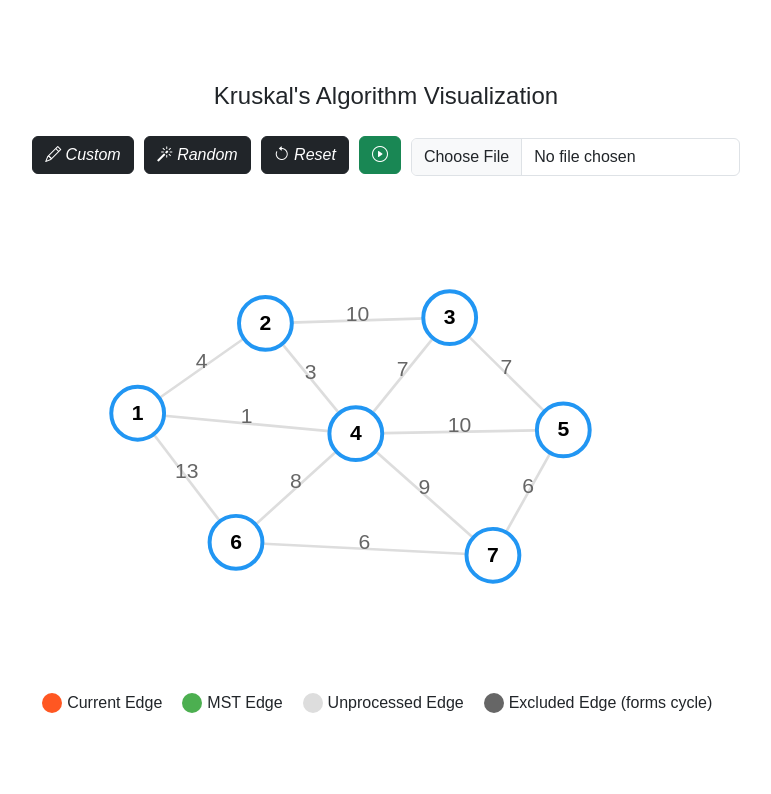
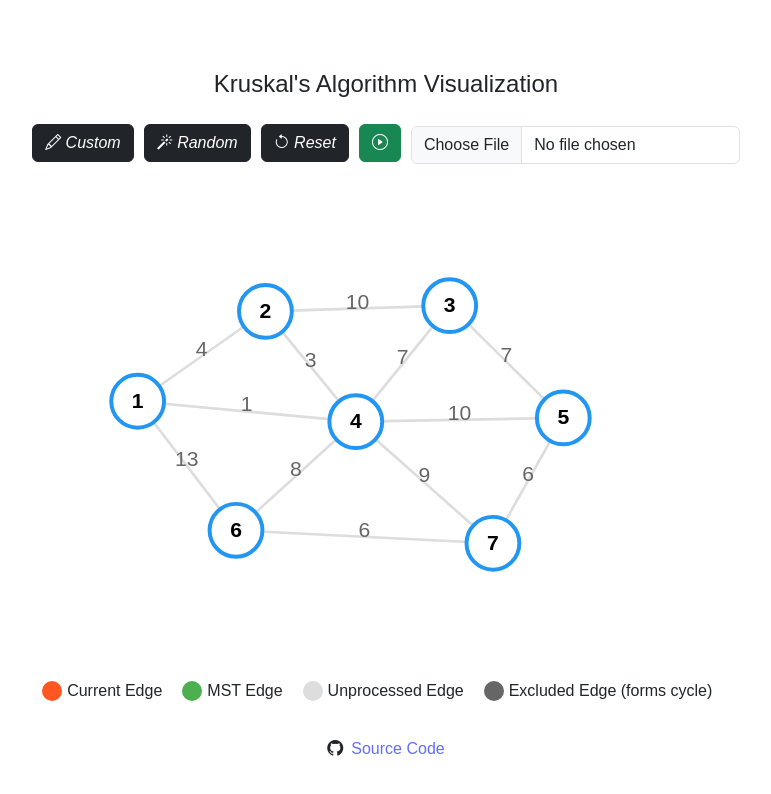
Before and after one commit to ArchontisKostis/algo-vis, a React (Vite) app in the folder app/: page / in a window 1280 px wide. Shown: the top 794 px of the page, without its empty margins (254-1025 px from the left). Built offline with nearby package versions, Linux system fonts and the light colour scheme.

Commit message:
fix reset bug

```diff
--- a/app/src/App.jsx
+++ b/app/src/App.jsx
@@ -41,7 +41,7 @@ export default function App() {
     const resetGraph = () => {
         const resetEdges = edges.map(edge => ({
             ...edge,
-            color: 'gray' // Reset edge color to default
+            color: '#ddd' // Reset edge color to default
         }));
         setEdges(resetEdges);
         setMstEdges([]);
@@ -190,7 +190,7 @@ export default function App() {
                                 type="file"
                                 accept=".json"
                                 onChange={handleFileUpload}
-                                style={{ marginTop: '20px' }}
+                                style={{marginTop: '20px'}}
                             />
                         </div>
                     </>
@@ -214,10 +214,10 @@ export default function App() {
             )}
 
             <div className="legend">
-                <div><span style={{ backgroundColor: '#FF5722' }}></span> Current Edge</div>
-                <div><span style={{ backgroundColor: '#4CAF50' }}></span> MST Edge</div>
-                <div><span style={{ backgroundColor: '#ddd' }}></span> Unprocessed Edge</div>
-                <div><span style={{ backgroundColor: '#666' }}></span> Excluded Edge (forms cycle)</div>
+                <div><span style={{backgroundColor: '#FF5722'}}></span> Current Edge</div>
+                <div><span style={{backgroundColor: '#4CAF50'}}></span> MST Edge</div>
+                <div><span style={{backgroundColor: '#ddd'}}></span> Unprocessed Edge</div>
+                <div><span style={{backgroundColor: '#666'}}></span> Excluded Edge (forms cycle)</div>
                 {isEditing && (
                     <div className="edit-instructions">
                         Click canvas to add nodes | Click nodes to create edges
@@ -237,6 +237,16 @@ export default function App() {
                     </ul>
                 </div>
             )}
+
+
+            <footer style={{
+                display: "flex",
+                justifyContent: "center",
+                alignItems: "center",
+                gap: "0.5em",
+            }}>
+                <i className="bi bi-github"> </i> <a href="https://github.com/ArchontisKostis/algo-vis" rel="noreferrer" target="_blank"> Source Code</a>
+            </footer>
         </div>
     );
 }
```
